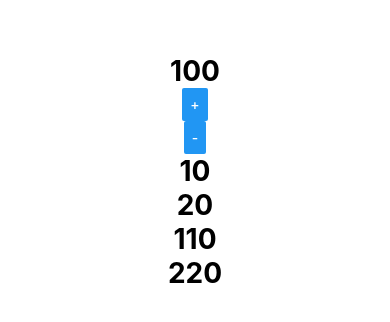
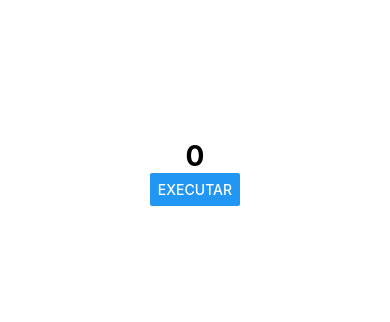
Before and after one commit to MDSLuciano/React-Native, a React Native app: screen / in a window 390 px wide. Shown: the part 250-572 px from the top of the page. Built offline with nearby package versions, Linux system fonts and the light colour scheme.

Commit message:
Indirect communication

```diff
--- a/src/App.tsx
+++ b/src/App.tsx
@@ -6,15 +6,16 @@ import RandomNumber from './components/RandomNumber';
 import Title from './components/Title';
 import Button from './components/Button';
 import Counter from './components/Counter';
-import Father from './components/direta/Father';
+// import Father from './components/direta/Father';
+import Father from './components/indireta/Father';
 
 export default function App() {
   return (
     <View style={styles.container}>
       <StatusBar style="auto" />
-      <Counter initial={100} skip={10} />
       <Father />
       {/* <MinMax x={10} y={0} />
+      <Counter initial={100} skip={10} />
       <Button title="Executar"/>
       <Title title="Cadastro de Produtos" subtitle="Tela de cadastro" />
       <Button title="Cadastrar" />
--- a/src/components/Button.tsx
+++ b/src/components/Button.tsx
@@ -3,7 +3,11 @@ import { Button } from 'react-native';
 
 import { styles } from './StyleSheets';
 
-export default () => {
+interface ButtonProps {
+    title: string;
+}
+
+export default (props: ButtonProps) => {
     function execute() {
         console.warn('Executando...')
     }
--- /dev/null
+++ b/src/components/indireta/Father.tsx
@@ -0,0 +1,24 @@
+import React, { useState } from 'react'
+import { Text } from 'react-native'
+import Son from './Son';
+import { styles } from '../StyleSheets';
+
+export default () => {
+    const [text, setText] = useState('');
+    const [num, setNum] = useState(0);
+
+    const showValue = (value: number, text: string) => {
+        setNum(value);
+        setText(text);
+    }
+    return(
+        <>
+            <Text style={styles.textBig}>{text}{num}</Text>
+            <Son
+                min={1}
+                max={50}
+                function={showValue}
+            />
+        </>
+    )
+}
--- /dev/null
+++ b/src/components/indireta/Son.tsx
@@ -0,0 +1,21 @@
+import React from 'react'
+import { Text } from 'react-native'
+import { styles } from '../StyleSheets';
+import { Button } from 'react-native';
+
+
+export default (props: any) => {
+    const generateNumber = (min: number, max: number)=> {
+        const fator = max - min + 1;
+        return parseInt(String(Math.random() * fator)) + min
+    }
+    return(
+            <Button
+                title="Executar"
+                onPress={() => {
+                    const n = generateNumber(props.min, props.max)
+                    props.function(n, 'O valor gerado foi: ')
+                }}
+            />
+    )
+}
```
